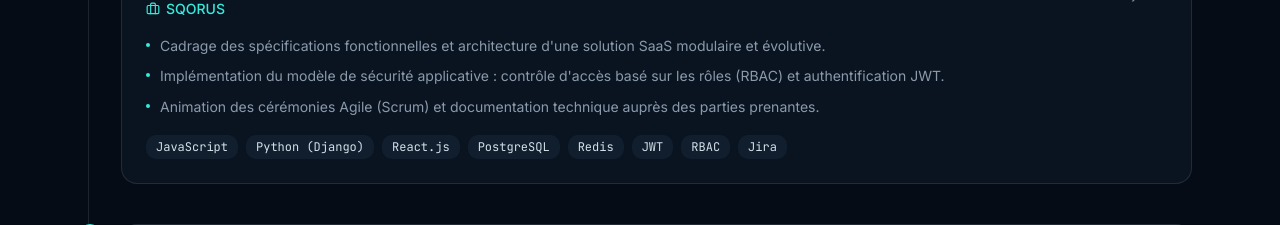
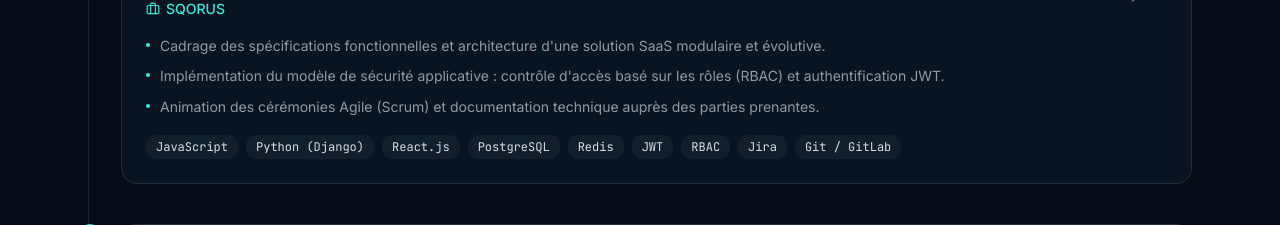
Before and after one commit to oussama-attouch/portfolio-oussama-attouch, a React (Vite) app: page / in a window 1280 px wide. Shown: the part 2620-2845 px from the top of the page. Built offline with nearby package versions, Linux system fonts and the light colour scheme.

Commit message:
fix(experiences): add Git / GitLab to SQORUS stack from résumé

```diff
--- a/src/components/portfolio/data.ts
+++ b/src/components/portfolio/data.ts
@@ -65,7 +65,7 @@ export const experiences = [
       "Implémentation du modèle de sécurité applicative : contrôle d'accès basé sur les rôles (RBAC) et authentification JWT.",
       "Animation des cérémonies Agile (Scrum) et documentation technique auprès des parties prenantes.",
     ],
-    stack: ["JavaScript", "Python (Django)", "React.js", "PostgreSQL", "Redis", "JWT", "RBAC", "Jira"],
+    stack: ["JavaScript", "Python (Django)", "React.js", "PostgreSQL", "Redis", "JWT", "RBAC", "Jira", "Git / GitLab"],
   },
   {
     company: "WHD Agency",
```
